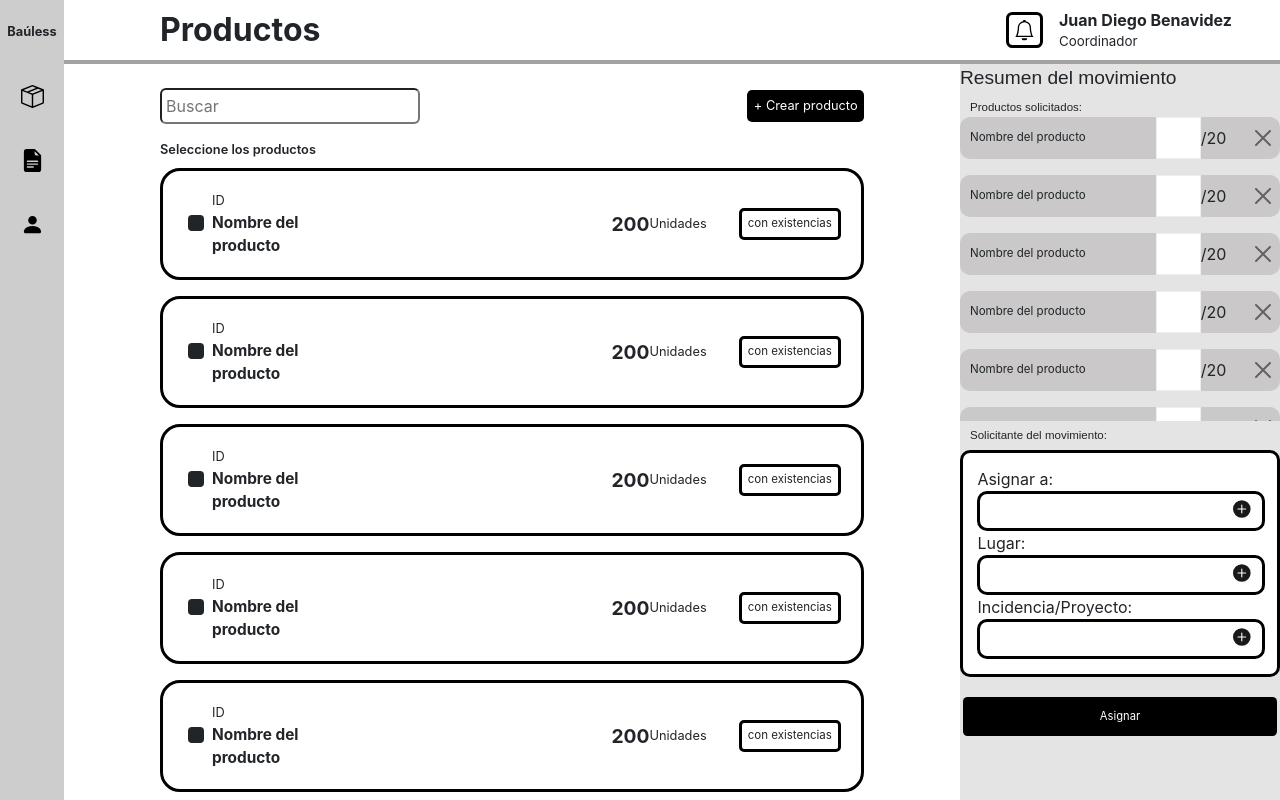
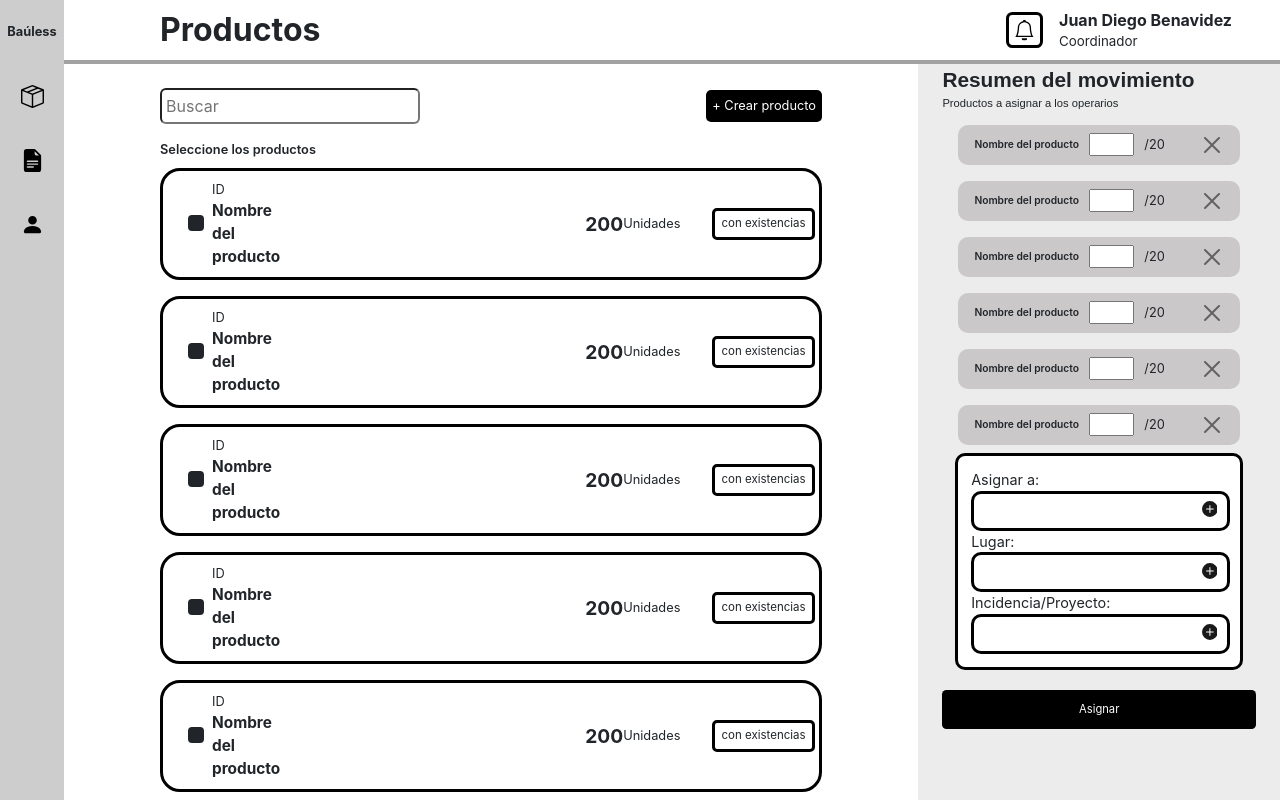
Before and after one commit to yeison0797/inventario.Front, a React (Create React App) app: page /productos in a window 1280 px wide. Built offline with nearby package versions, Linux system fonts and the light colour scheme.

Commit message:
der-update

```diff
--- a/src/paginas/componentes/DerProductos.js
+++ b/src/paginas/componentes/DerProductos.js
@@ -5,13 +5,12 @@ import { BusquedaTrabajadores } from './BusquedaTrabajadores';
 
 export function DerProductos() {
   return (
-      <>
-
+    <div className="der px-4">
 
 
       <label className="titulo-resumen">Resumen del movimiento</label>
 
-      <label className="titulo-productos-seleccionados">Productos solicitados:</label>
+      <label className="titulo-productos-seleccionados p-0">Productos a asignar a los operarios</label>
       <div className="numero-de-productos">
         <ProductoSolicitado />
         <ProductoSolicitado />
@@ -24,7 +23,6 @@ export function DerProductos() {
         <ProductoSolicitado />
       </div>
       <div className="buscar-persona">
-        <label className="solicitante-movimiento">Solicitante del movimiento:</label>
         <div className="componente-trabajadores">
           <BusquedaTrabajadores />
         </div>
@@ -38,6 +36,6 @@ export function DerProductos() {
         </div>
       </div> */}
 
-</>
+    </div>
   )
 }
--- a/src/paginas/componentes/css/BusquedaTrabajadores.css
+++ b/src/paginas/componentes/css/BusquedaTrabajadores.css
@@ -8,6 +8,7 @@
     display: flex;
     justify-content: center;
     padding: .9em;
+    font-size: .9em;
 
 }
 
@@ -16,6 +17,7 @@
     height: 5vh;
     border-radius: 10px;
     border: solid;
+    padding-left: .5em;
 }
 
 .input-wrapper {
@@ -29,7 +31,7 @@
 	width: 1.1em;
 	height: 20px;
 	left: 16em;
-	top: 2.6em;
+	top: 2.8em;
 	transform: translateY(-50%);
     cursor: pointer;
 }
--- a/src/paginas/componentes/css/DerProductos.css
+++ b/src/paginas/componentes/css/DerProductos.css
@@ -19,7 +19,9 @@
 
 .numero-de-productos{
     display: flex;
-    height: 19em;
+    height: 21em;
+    padding: 1em;
+    padding-top: .8em;
     flex-direction: column;
     justify-content: start;
     align-items: center;
@@ -92,3 +94,11 @@
     width: 100%;
     height: 10vh;
 }
+.titulo-resumen{
+    font-size: 1.3em;
+    font-weight: 700;
+}
+
+.titulo-productos-seleccionados{
+    font-size: .7em;
+}
--- a/src/paginas/componentes/css/ProductoSolicitado.css
+++ b/src/paginas/componentes/css/ProductoSolicitado.css
@@ -1,39 +1,39 @@
 .producto-solicitado {
     width: 100%;
-    /* height: 7vh; */
+    height: 5vh;
     background-color: rgb(202, 200, 200);
     border-radius: 10px;
     display: flex;
     align-items: center;
+    padding: 1em;
+    justify-content: space-between;
 }
 
 .label-producto-solicitado {
-    font-size: 0.9vw;
-    padding-left: 10px;
-    padding-right: 70px;
+    font-size: 0.8vw;
+    font-weight: 600;
 }
 
 .entrada-cantidad {
-    width: 45px;
-    height: 42px;
-    line-height: 1.65;
-    float: left;
+    width: 4em;
+    overflow-y:visible;
     display: block;
-    padding-left: 20px;
-    border: 1px solid #eee;
+    font-size: .7em;
+
 }
 
 .label-unidad {
     padding-right: 25px;
+    font-size: .8em;
 }
 
-.botones{
+.botones {
     display: flex;
     justify-content: center;
     align-items: center;
 }
 
-.btn-asignar{
+.btn-asignar {
     align-items: center;
     display: block;
     width: 28em;
```
